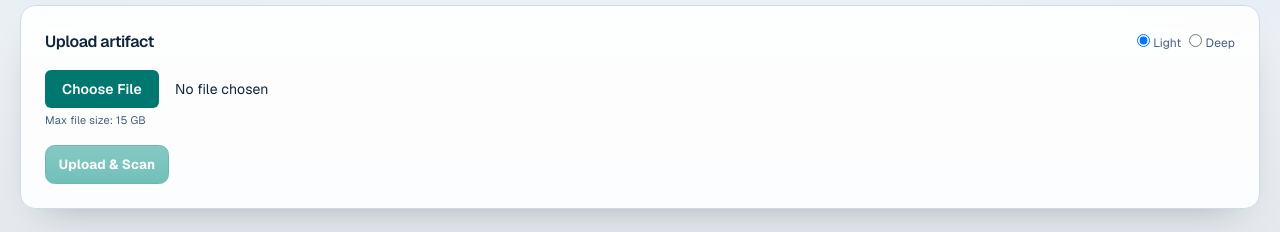
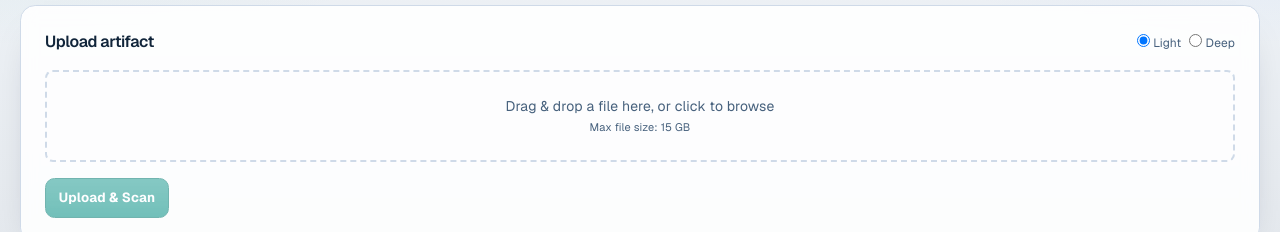
Before and after one commit to devinshawntripp/deltaguard, a Next.js app: page /dashboard in a window 1280 px wide. Shown: the part 172-404 px from the top of the page. Built offline with nearby package versions, Linux system fonts and the light colour scheme; no server answers; sample sign-in values are in the browser's storage.

Commit message:
feat: add drag-and-drop file upload with react-dropzone
Replace the plain file input with a react-dropzone zone that accepts
drag-and-drop with visual feedback (teal border on hover, selected file
display). Click-to-browse still works as fallback.

```diff
--- a/package.json
+++ b/package.json
@@ -25,6 +25,7 @@
     "prisma": "^6.16.2",
     "react": "^19.2.4",
     "react-dom": "^19.2.4",
+    "react-dropzone": "^15.0.0",
     "stripe": "^20.3.1",
     "swagger-ui-react": "^5.31.2",
     "swr": "^2.2.5",
--- a/src/components/UploadCard.tsx
+++ b/src/components/UploadCard.tsx
@@ -1,5 +1,6 @@
 "use client";
 import { useState, useCallback, useRef } from "react";
+import { useDropzone } from "react-dropzone";
 import { useUploadStore } from "@/store/useUploadStore";
 
 export default function UploadCard() {
@@ -11,6 +12,20 @@ export default function UploadCard() {
 
   const addUpload = useUploadStore((s) => s.addUpload);
   const updateUpload = useUploadStore((s) => s.updateUpload);
+
+  const onDrop = useCallback((accepted: File[]) => {
+    if (accepted.length > 0) {
+      setFile(accepted[0]);
+      setMessage(null);
+    }
+  }, []);
+
+  const { getRootProps, getInputProps, isDragActive, isDragReject } = useDropzone({
+    onDrop,
+    multiple: false,
+    noClick: false,
+    noKeyboard: false,
+  });
 
   const human = useCallback((n: number) => {
     const u = ["B/s", "KB/s", "MB/s", "GB/s"];
@@ -34,7 +49,7 @@ export default function UploadCard() {
   async function onSubmit(e: React.FormEvent) {
     e.preventDefault();
     if (!file) return;
-    const MAX_SIZE = 15 * 1024 * 1024 * 1024; // 15 GiB
+    const MAX_SIZE = 15 * 1024 * 1024 * 1024;
     if (file.size > MAX_SIZE) {
       setMessage("File exceeds 15 GB limit");
       return;
@@ -104,8 +119,6 @@ export default function UploadCard() {
 
     try {
       const abortRef = { abort: () => {} };
-
-      // Register in global store
       addUpload({
         id: uploadId,
         filename: file.name,
@@ -115,7 +128,6 @@ export default function UploadCard() {
         abort: () => abortRef.abort(),
       });
 
-      // 1) Presign PUT
       const presignPut = await fetch("/api/uploads/presign", {
         method: "POST",
         headers: { "Content-Type": "application/json" },
@@ -125,7 +137,6 @@ export default function UploadCard() {
       if (!presignPut.ok) throw new Error(putPayload.error || "Presign failed");
       if (!putPayload?.url || !putPayload?.key || !putPayload?.bucket) throw new Error("Presign response missing url/key/bucket");
 
-      // 2) Upload with fallback
       try {
         await uploadViaXhr(putPayload, abortRef);
       } catch (err: any) {
@@ -141,7 +152,6 @@ export default function UploadCard() {
         putPayload.key = postPayload.key;
       }
 
-      // 3) Create job
       updateUpload(uploadId, { phase: "creating-job", pct: 100 });
       const start = await fetch("/api/jobs", {
         method: "POST",
@@ -183,14 +193,35 @@ export default function UploadCard() {
           </label>
         </div>
       </div>
-      <label className="block">
-        <input
-          type="file"
-          onChange={(e) => setFile(e.target.files?.[0] ?? null)}
-          className="block w-full text-sm file:mr-4 file:py-2 file:px-4 file:rounded-md file:border file:border-transparent file:text-sm file:font-semibold file:bg-teal-700 file:text-white hover:file:bg-teal-800"
-        />
-        <span className="text-[11px] muted mt-1 block">Max file size: 15 GB</span>
-      </label>
+
+      <div
+        {...getRootProps()}
+        className={`border-2 border-dashed rounded-lg p-6 text-center cursor-pointer transition-colors ${
+          isDragActive
+            ? "border-teal-500 bg-teal-50 dark:bg-teal-950/30"
+            : isDragReject
+            ? "border-red-400 bg-red-50 dark:bg-red-950/30"
+            : file
+            ? "border-teal-600/50 bg-teal-50/50 dark:bg-teal-950/20"
+            : "border-[var(--dg-border)] hover:border-teal-500/50"
+        }`}
+      >
+        <input {...getInputProps()} />
+        {isDragActive ? (
+          <p className="text-sm text-teal-600 dark:text-teal-400 font-medium">Drop file here</p>
+        ) : file ? (
+          <div className="text-sm">
+            <p className="font-medium truncate">{file.name}</p>
+            <p className="text-[11px] muted mt-1">{(file.size / (1024 * 1024)).toFixed(1)} MB — click or drag to replace</p>
+          </div>
+        ) : (
+          <div className="text-sm muted">
+            <p>Drag & drop a file here, or click to browse</p>
+            <p className="text-[11px] mt-1">Max file size: 15 GB</p>
+          </div>
+        )}
+      </div>
+
       {file?.name?.toLowerCase().endsWith(".iso") && (
         <div className="text-xs px-3 py-2 rounded-md bg-blue-50 dark:bg-blue-950 border border-blue-200 dark:border-blue-800 text-blue-800 dark:text-blue-200">
           This is an ISO image. For more accurate results, we recommend <strong>deep mode</strong> which analyzes the default installation profile.
```
Also changed, not shown: 1 other file (tests, documents, lock files or other folders).
